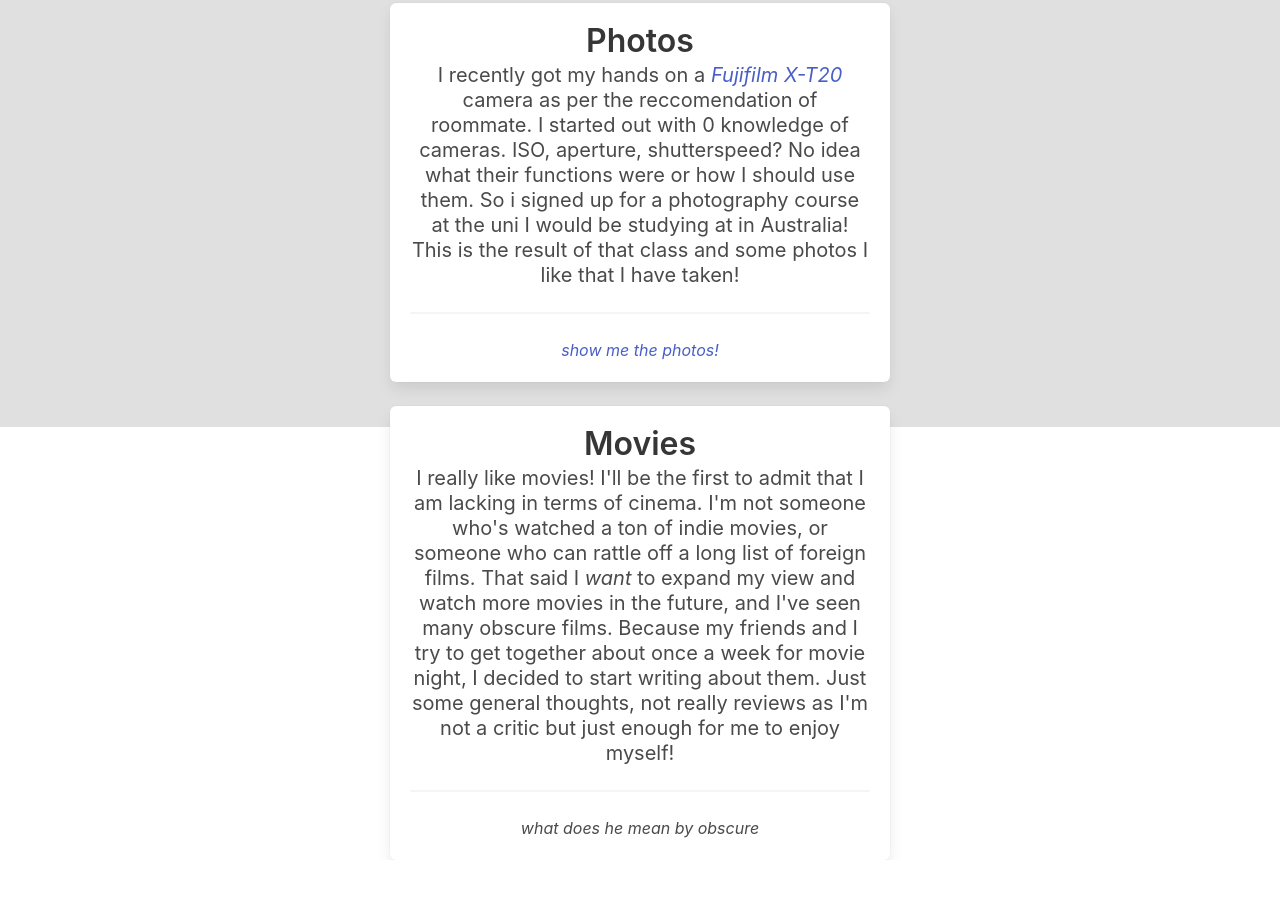
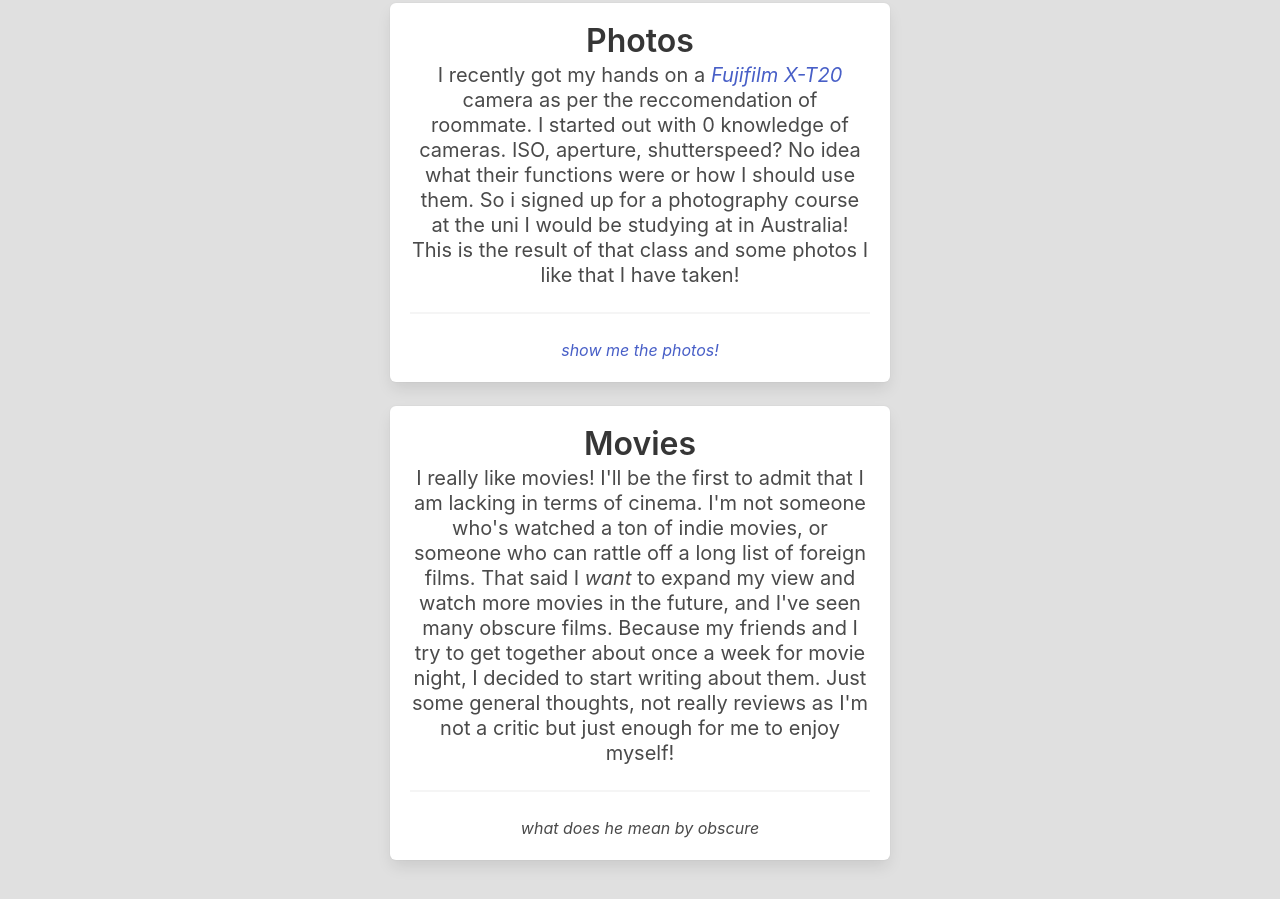
Before and after one commit to DomThePorcupine/domsland, a website: page pub/etc.html in a window 1280 px wide. Shown: the part 373-1272 px from the top of the page. Before the commit the page ends 1233 px from the top, so only its background shows below. Drawn offline with nearby package versions, Linux system fonts and the light colour scheme.

Commit message:
fix etc background

```diff
--- a/pub/etc.html
+++ b/pub/etc.html
@@ -4,7 +4,7 @@
     <meta charset="utf-8">
     <meta name="viewport" content="width=device-width, initial-scale=1">
     <title>welcome to dom's land :)</title>
-    <link rel="stylesheet" href="style/home.css">
+    <link rel="stylesheet" href="style/code.css">
     <link rel="stylesheet" href="https://cdnjs.cloudflare.com/ajax/libs/bulma/0.6.2/css/bulma.min.css">
     <script defer src="https://use.fontawesome.com/releases/v5.0.0/js/all.js"></script>
   </head>
@@ -55,5 +55,6 @@
       <hr/>
       <i><a href="/movies"></a>what does he mean by obscure</i>
     </div>
+    <div style="padding-bottom: 15px;"></div>
   </body>
 </html>
```
